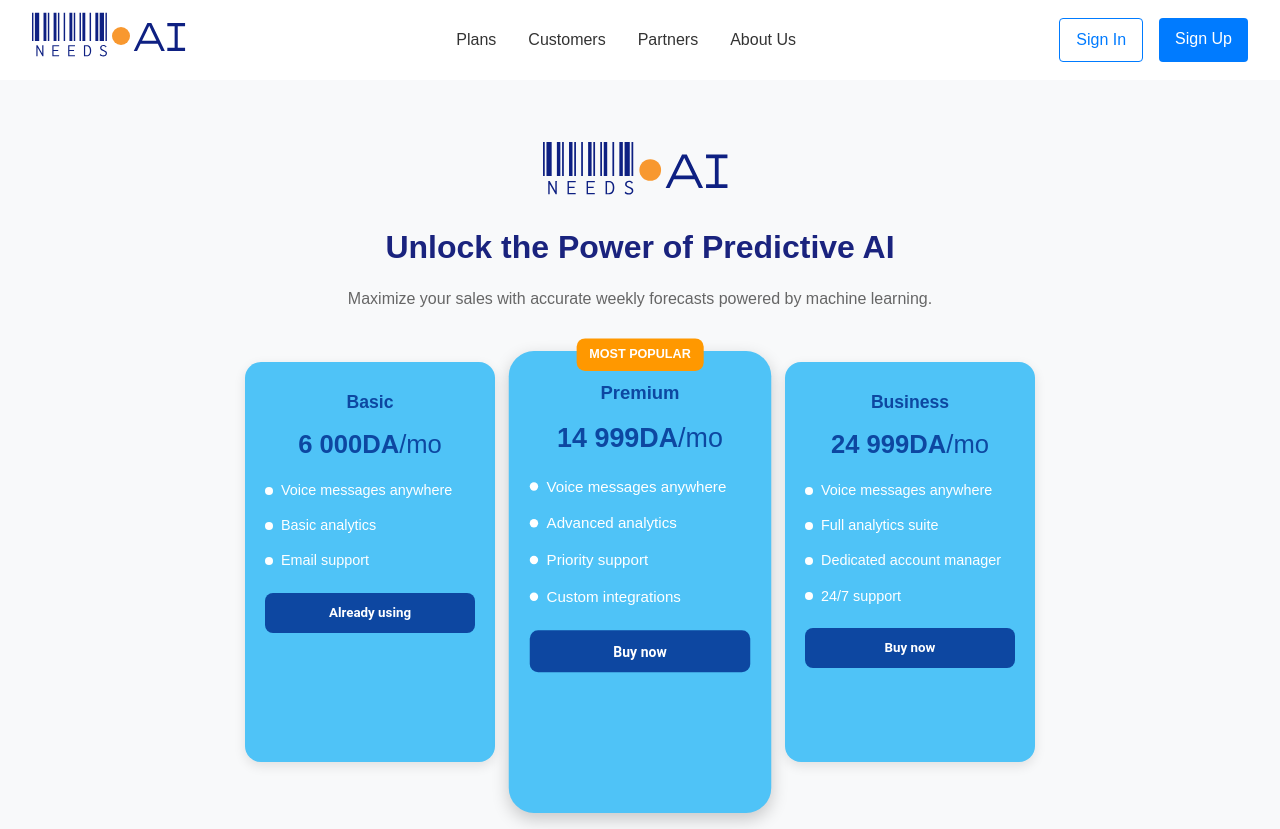
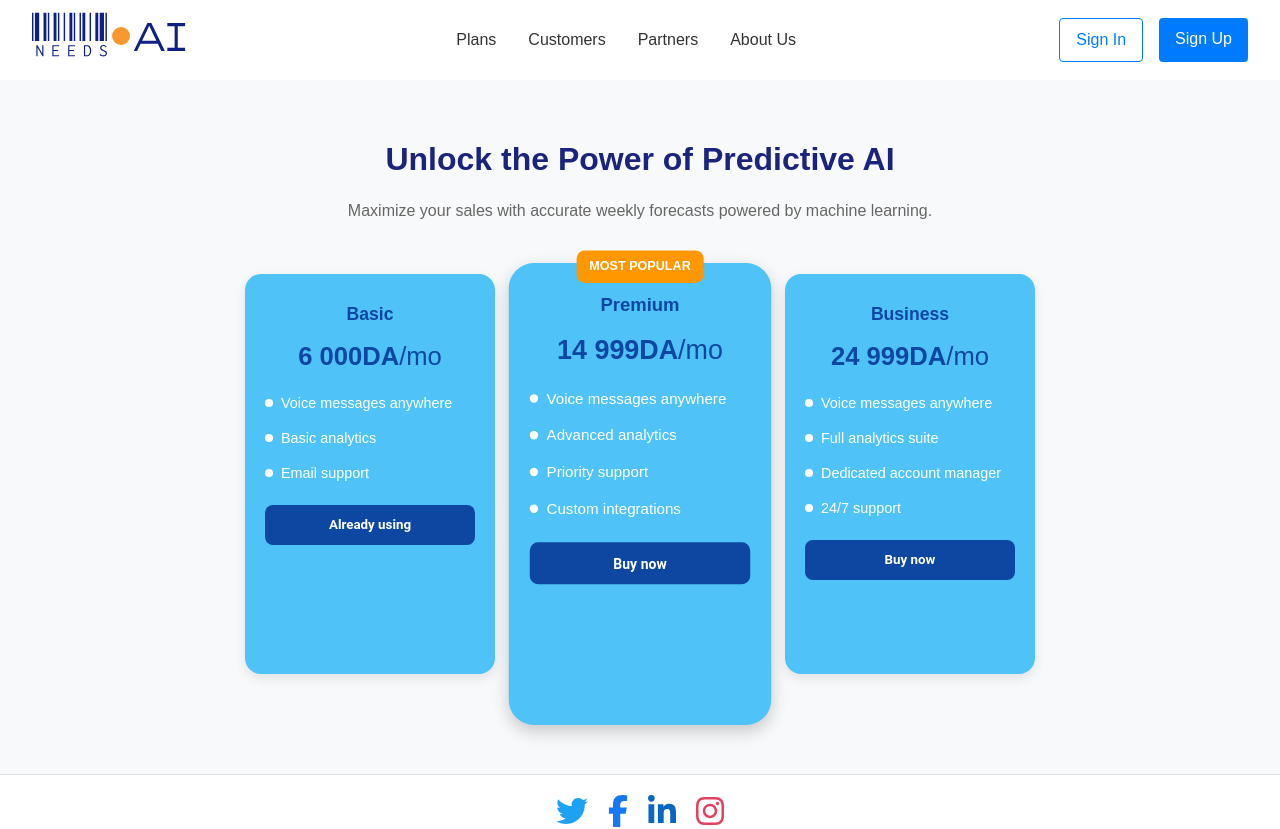
Before and after one commit to xbahaax/needs-ai, a React (Vite) app: page /plans in a window 1280 px wide. Shown: the top 829 px of the page. Built offline with nearby package versions, Linux system fonts and the light colour scheme; a web font is replaced by a local one.

Commit message:
Update Plans.jsx

```diff
--- a/src/pages/Plans.jsx
+++ b/src/pages/Plans.jsx
@@ -1,7 +1,6 @@
 import React from 'react';
 import Navbar from '../components/Navbar';
 import Footer from '../components/Footer';
-import Logo from '../assets/Logo.svg';
 
 function Plans() {
   return (
@@ -14,7 +13,6 @@ function Plans() {
         padding: '60px 0',
         backgroundColor: '#f8f9fa'
       }}>
-        <img src={Logo} alt="NEEDS.AI Logo" style={{ marginBottom: '20px', height: '60px' }} />
         <h1 style={{fontFamily: "'Orbit', sans-serif", fontSize: '2rem', color: '#1a237e', marginBottom: '20px' }}>
           Unlock the Power of Predictive AI
         </h1>
```
